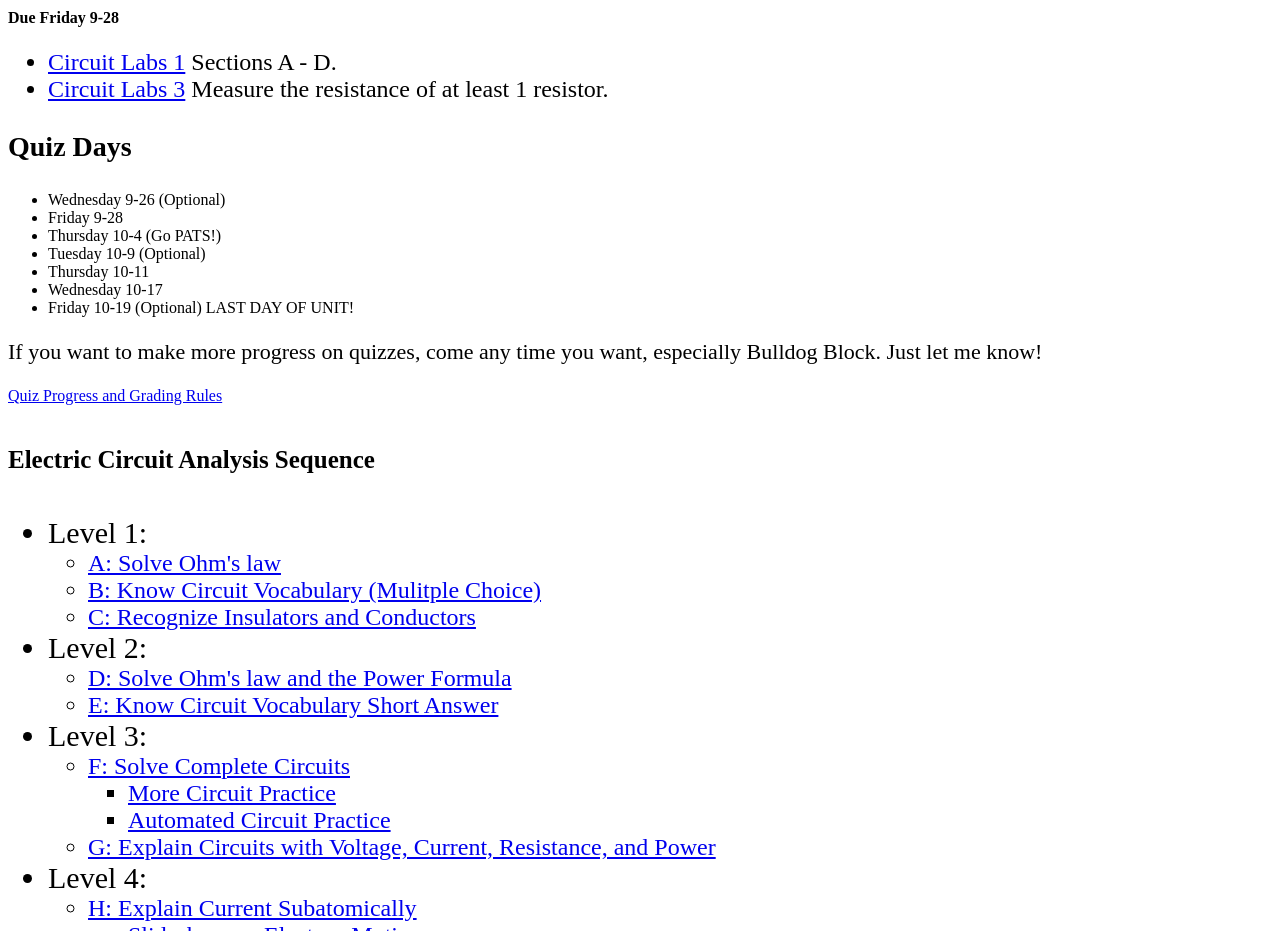
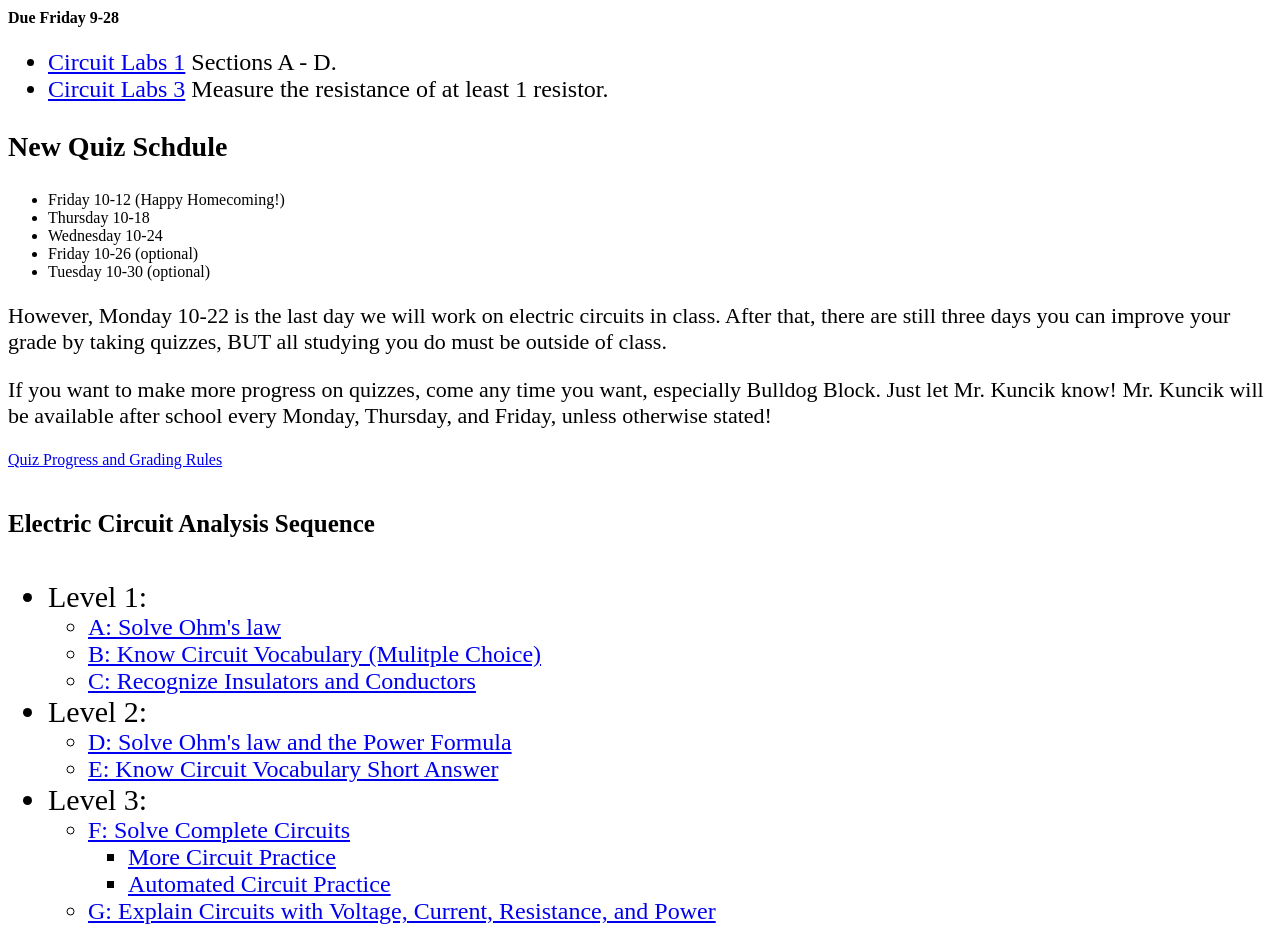
Before and after one commit to danielkuncik/teachingWebsite, a website: page public/basicPage.html in a window 1280 px wide. Shown: the part 840-1771 px from the top of the page. Drawn offline with Linux system fonts and the light colour scheme.

Commit message:
update quiz schedule

```diff
--- a/public/basicPage.html
+++ b/public/basicPage.html
@@ -93,17 +93,21 @@ Each student should have their own lab notes in their own handwriting, answering
 
 
 
-<h3>Quiz Days</h3>
+<h3>New Quiz Schdule</h3>
+
 <ul>
-    <li>Wednesday 9-26 (Optional)</li>
-    <li>Friday 9-28</li>
-    <li>Thursday 10-4 (Go PATS!)</li>
-    <li>Tuesday 10-9 (Optional)</li>
-    <li>Thursday 10-11</li>
-    <li>Wednesday 10-17</li>
-    <li>Friday 10-19 (Optional) LAST DAY OF UNIT!</li>
+    <li>Friday 10-12 (Happy Homecoming!)</li>
+    <li>Thursday 10-18</li>
+    <li>Wednesday 10-24</li>
+    <li>Friday 10-26 (optional)</li>
+    <li>Tuesday 10-30 (optional)</li>
 </ul>
-<p>If you want to make more progress on quizzes, come any time you want, especially Bulldog Block. Just let me know!</p>
+<p>However, Monday 10-22 is the last day we will work on electric circuits in class.
+    After that, there are still three days you can improve your grade by taking quizzes,
+BUT all studying you do must be outside of class.</p>
+<p>If you want to make more progress on quizzes, come any time you want, especially Bulldog Block. Just let Mr. Kuncik know!
+Mr. Kuncik will be available after school every Monday, Thursday, and Friday, unless otherwise stated!</p>
+
 <a href = './physicsPackets/quiz_rules.pdf'>Quiz Progress and Grading Rules</a>
 
 <h5>Electric Circuit Analysis Sequence</h5>
```
